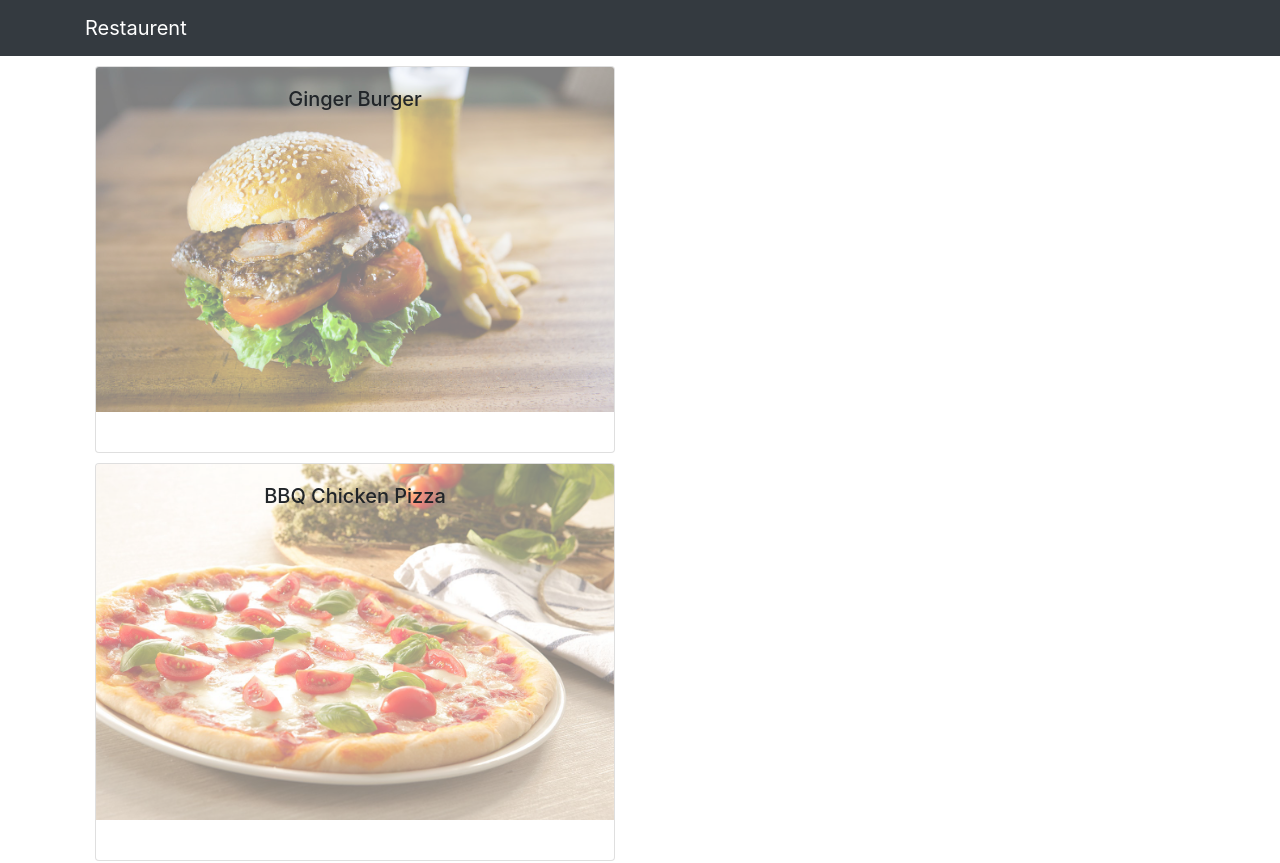
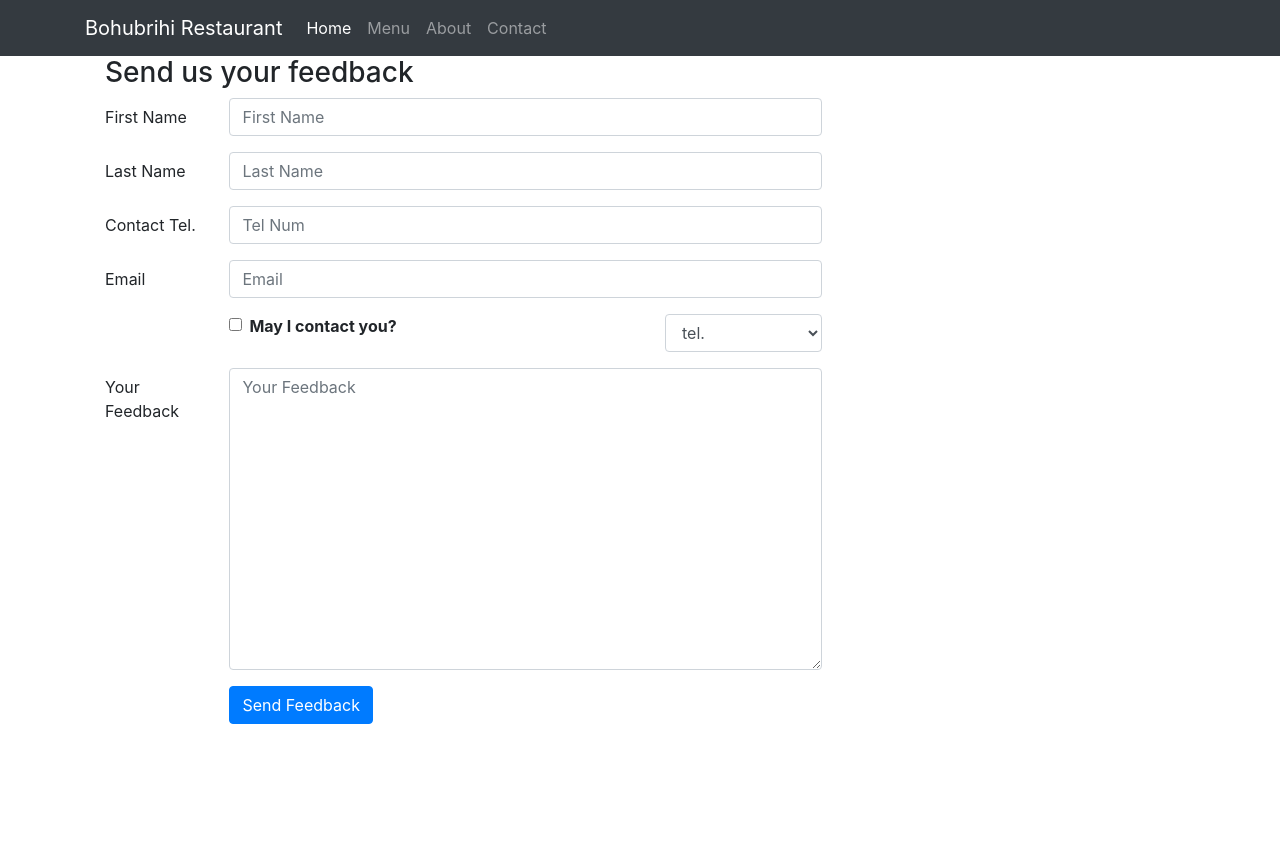
Before and after one commit to DevKamrul/restaurant-using-react, a React (Create React App) app: page /contact in a window 1280 px wide. Shown: the top 863 px of the page. After the commit the page ends 800 px from the top, so only its background shows below. Built offline with nearby package versions, Linux system fonts and the light colour scheme.

Commit message:
Contact page done

```diff
--- a/package.json
+++ b/package.json
@@ -11,6 +11,8 @@
     "react": "^17.0.1",
     "react-dom": "^17.0.1",
     "react-popper": "^2.2.3",
+    "react-router": "^5.2.0",
+    "react-router-dom": "^5.2.0",
     "react-scripts": "4.0.1",
     "reactstrap": "^8.5.1",
     "web-vitals": "^0.2.4"
--- a/src/App.js
+++ b/src/App.js
@@ -1,11 +1,14 @@
 import React from 'react';
 import './App.css';
-import MainComponent from './components/MainComponent'
+import MainComponent from './components/MainComponent';
+import {BrowserRouter} from 'react-router-dom'
 
 function App() {
   return (
     <div className="App">
-      <MainComponent />
+      <BrowserRouter>
+        <MainComponent />
+      </BrowserRouter>
     </div>
   );
 }
--- /dev/null
+++ b/src/components/body/About.js
@@ -0,0 +1,11 @@
+import react from 'react';
+
+const About = () => {
+    return (
+        <div>
+            hi rana
+        </div>
+    );
+}
+
+export default About;
--- a/src/components/body/Body.js
+++ b/src/components/body/Body.js
@@ -1,10 +1,21 @@
 import React from 'react';
 import Menu from "./Menu";
+import Home from "./Home";
+import About from "./About";
+import Contact from "./Contact";
+import {Route, Redirect, Switch } from "react-router-dom";
+
 
 const Body = () => {
     return (
         <div>
-            <Menu />
+            <Switch>
+                <Route path ="/" exact component={Home}/>
+                <Route path ="/menu" exact component={Menu}/>
+                <Route path ="/about" exact component={About}/>
+                <Route path ="/contact" exact component={Contact}/>
+                <Redirect from="/" to="/home"/>
+            </Switch>
         </div>
     );
 }
--- /dev/null
+++ b/src/components/body/Contact.js
@@ -0,0 +1,141 @@
+import React, {Component} from 'react';
+import {Button, Form, FormGroup, Label, Input, Col} from 'reactstrap'
+
+class Contact extends Component {
+    constructor(props){
+        super(props);
+        this.state ={
+            firstname : "",
+            lastname : "",
+            telnum : "",
+            email : "",
+            agree : false,
+            contactType : 'Tel.',
+            message: "",
+
+        }
+        this.handleInputChange = this.handleInputChange.bind(this);
+        this.handleSubmit = this.handleSubmit.bind(this);
+    }
+    handleInputChange= event =>{
+        const value = event.target.type === "checkbox" ? event.target.checked : event.target.value;
+        const Name = event.target.name;
+        this.setState({
+            [Name]:value
+        })
+    }
+    handleSubmit = event =>{
+        console.log(this.state);
+        event.preventDefault();
+    }
+    render(){
+        return(
+            <div className="container">
+                <div className="row row-content" style={{paddingLeft: "20px", textAlign:"left"}}>
+                    <div className = "col-12">
+                        <h3>Send us your feedback</h3>
+                    </div>
+                    <div className ="col-12 col-md-8">
+                        <Form onSubmit = {this.handleSubmit}>
+                            <FormGroup row>
+                                <Label htmlFor="firstname" md={2}>First Name</Label>
+                                <Col md={10}>
+                                    <Input
+                                        type="text"
+                                        name="firstname"
+                                        Placeholder="First Name"
+                                        value={this.state.firstname}
+                                        onChange={this.handleInputChange}
+                                    />
+                                </Col>
+                            </FormGroup>
+                            <FormGroup row>
+                                <Label htmlFor="lastname" md={2}>Last Name</Label>
+                                <Col md={10}>
+                                    <Input
+                                        type="text"
+                                        name="lastname"
+                                        Placeholder="Last Name"
+                                        value={this.state.lastname}
+                                        onChange={this.handleInputChange}
+                                    />
+                                </Col>
+                            </FormGroup>
+                            <FormGroup row>
+                                <Label htmlFor="telnum" md={2}>Contact Tel.</Label>
+                                <Col md={10}>
+                                    <Input
+                                        type="tel"
+                                        name="telnum"
+                                        Placeholder="Tel Num"
+                                        value={this.state.telnum}
+                                        onChange={this.handleInputChange}
+                                    />
+                                </Col>
+                            </FormGroup>
+                            <FormGroup row>
+                                <Label htmlFor="email" md={2}>Email</Label>
+                                <Col md={10}>
+                                    <Input
+                                        type="email"
+                                        name="email"
+                                        Placeholder="Email"
+                                        value={this.state.email}
+                                        onChange={this.handleInputChange}
+                                    />
+                                </Col>
+                            </FormGroup>
+                            <FormGroup row>
+                                <Col md={{size:6, offset: 2}}>
+                                    <FormGroup check>
+                                        <Label check />
+                                        <Input
+                                            type="checkbox"
+                                            name="agree"
+                                            checked={this.state.agree}
+                                            onChange={this.handleInputChange}
+                                        />
+                                        <strong>May I contact you?</strong>
+                                    </FormGroup>
+                                </Col>
+                                <Col md={{size:3, offset: 1}}>
+                                    <Input
+                                        type="select"
+                                        name="contactType"
+                                        value={this.state.contactType}
+                                        onChange={this.handleInputChange}
+                                    >
+                                        <option>tel.</option>
+                                        <option>email</option>
+                                    </Input>
+                                </Col>
+                            </FormGroup>
+                            <FormGroup row>
+                                <Label htmlFor="message" md={2}>Your Feedback</Label>
+                                <Col md={10}>
+                                    <Input
+                                        type="textarea"
+                                        name="message"
+                                        Placeholder="Your Feedback"
+                                        value={this.state.message}
+                                        rows="12"
+                                        onChange={this.handleInputChange}
+                                    />
+                                </Col>
+                            </FormGroup>
+                            <FormGroup row>
+                                <Col md={{size:10, offset: 2}}>
+                                    <Button type="submit" color="primary">
+                                        Send Feedback
+                                    </Button>
+                                </Col>
+                            </FormGroup>
+                        </Form>
+                    </div>
+                </div>
+            </div>
+        );
+    }
+}
+
+export default Contact;
--- /dev/null
+++ b/src/components/body/Home.js
@@ -0,0 +1,13 @@
+import React, {Component} from 'react';
+
+class Home extends Component {
+    render(){
+        return(
+            <div>
+
+            </div>
+        );
+    }
+}
+
+export default Home;
--- a/src/components/body/Menu.js
+++ b/src/components/body/Menu.js
@@ -1,17 +1,27 @@
 import React, { Component } from 'react';
 import DISHES from '../../data/Dishes';
 import MenuItem from './MenuItem';
-import DishDetail from './DishDetail'
-
+import DishDetail from './DishDetail';
+import {CardColumns, Modal, ModalBody, ModalFooter, Button} from 'reactstrap'
 
 class Menu extends Component {
     state = {
         dishes: DISHES,
-        selectedDish: null
+        selectedDish: null,
+        modalOpen: false
     }
 
     onDishSelect = dish => {
-        this.setState({ selectedDish: dish });
+        this.setState({
+            selectedDish: dish,
+            modalOpen: !this.state.modalOpen
+        });
+    }
+
+    toggleModal = () => {
+        this.setState({
+            modalOpen: !this.state.modalOpen
+        })
     }
 
     render() {
@@ -20,24 +30,31 @@ class Menu extends Component {
                 <MenuItem
                     dish={item}
                     key={item.id}
-                    DishSelect={this.onDishSelect} />
+                    DishSelect={() => this.onDishSelect(item)}
+                />
             );
         })
 
-        let dishDetails = null;
+        let dishDetail = null;
         if (this.state.selectedDish != null) {
-            dishDetails = <DishDetail dish={this.state.selectedDish} />
+            dishDetail = <DishDetail dish={this.state.selectedDish} />
         }
-
         return (
             <div className="container">
                 <div className="row">
-                    <div className="col-6">
+                    <CardColumns>
                         {menu}
-                    </div>
-                    <div className="col-6">
-                        {dishDetails}
-                    </div>
+                    </CardColumns>
+                    <Modal isOpen={this.state.modalOpen} onClick={this.toggleModal}>
+                        <ModalBody>
+                            {dishDetail}
+                        </ModalBody>
+                        <ModalFooter>
+                            <Button color="secondary" onClick={this.toggleModal}>
+                                Close
+                            </Button>
+                        </ModalFooter>
+                    </Modal>
                 </div>
             </div>
         );
--- a/src/components/header/Navigation.js
+++ b/src/components/header/Navigation.js
@@ -1,15 +1,48 @@
-import React from 'react';
-import { Navbar, NavbarBrand } from 'reactstrap';
+import React, { Component } from 'react';
+import { Navbar, NavbarBrand, Nav, NavItem, NavbarToggler, Collapse } from 'reactstrap';
+import { Link } from 'react-router-dom';
 
-const Navigation = () => {
+class Navigation extends Component {
+    constructor(props) {
+        super(props);
+        this.state = {
+            isNavOpen: false
+        }
+    }
+
+    navToggle = () => {
+        this.setState({
+            isNavOpen: !this.state.isNavOpen
+        })
+    }
+    render() {
         return (
             <div>
-            <Navbar color="dark" dark>
+                <Navbar dark color="dark" expand="sm">
                     <div className="container">
-                    <NavbarBrand href="/">Restaurent</NavbarBrand>
+                        <NavbarToggler onClick={this.navToggle} />
+                        <NavbarBrand href="/">Bohubrihi Restaurant</NavbarBrand>
+                        <Collapse isOpen={this.state.isNavOpen} navbar>
+                            <Nav className="mr-auto" navbar>
+                                <NavItem>
+                                    <Link to="/" className="nav-link active">Home</Link>
+                                </NavItem>
+                                <NavItem>
+                                    <Link to="/menu" className="nav-link">Menu</Link>
+                                </NavItem>
+                                <NavItem>
+                                    <Link to="/about" className="nav-link">About</Link>
+                                </NavItem>
+                                <NavItem>
+                                    <Link to="/contact" className="nav-link">Contact</Link>
+                                </NavItem>
+                            </Nav>
+                        </Collapse>
                     </div>
                 </Navbar>
             </div>
         );
     }
+}
+
 export default Navigation;
--- a/src/index.js
+++ b/src/index.js
@@ -6,10 +6,8 @@ import reportWebVitals from './reportWebVitals';
 import 'bootstrap/dist/css/bootstrap.min.css';
 
 ReactDOM.render(
-  <React.StrictMode>
-    <App />
-  </React.StrictMode>,
-  document.getElementById('root')
+    <App /> ,
+    document.getElementById('root')
 );
 
 // If you want to start measuring performance in your app, pass a function
```
Also changed, not shown: src/components/body/DishDetail.js (+5 -3 lines), 2 other files (tests, documents, lock files or other folders). Lines whose indentation alone changed are shown as unchanged.
